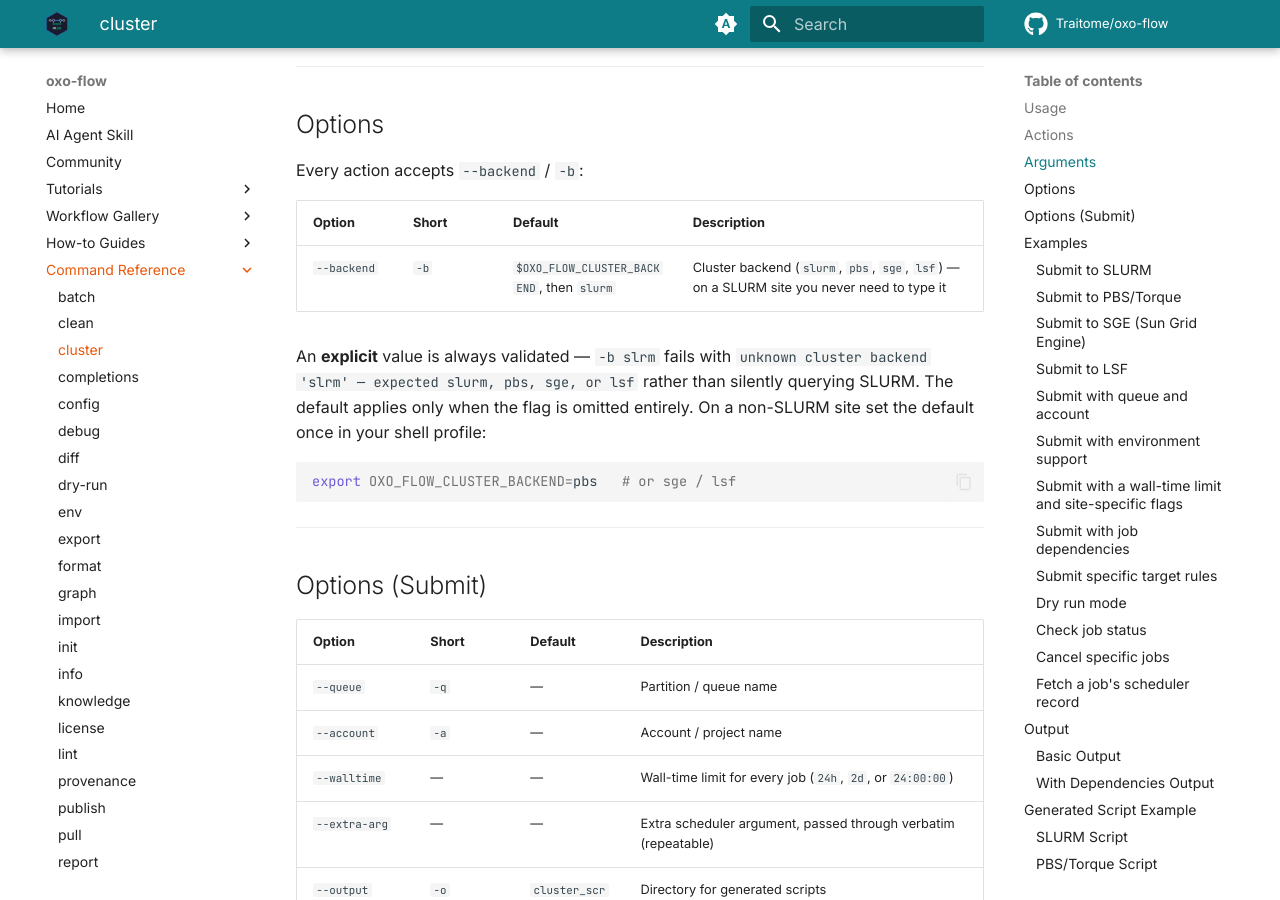
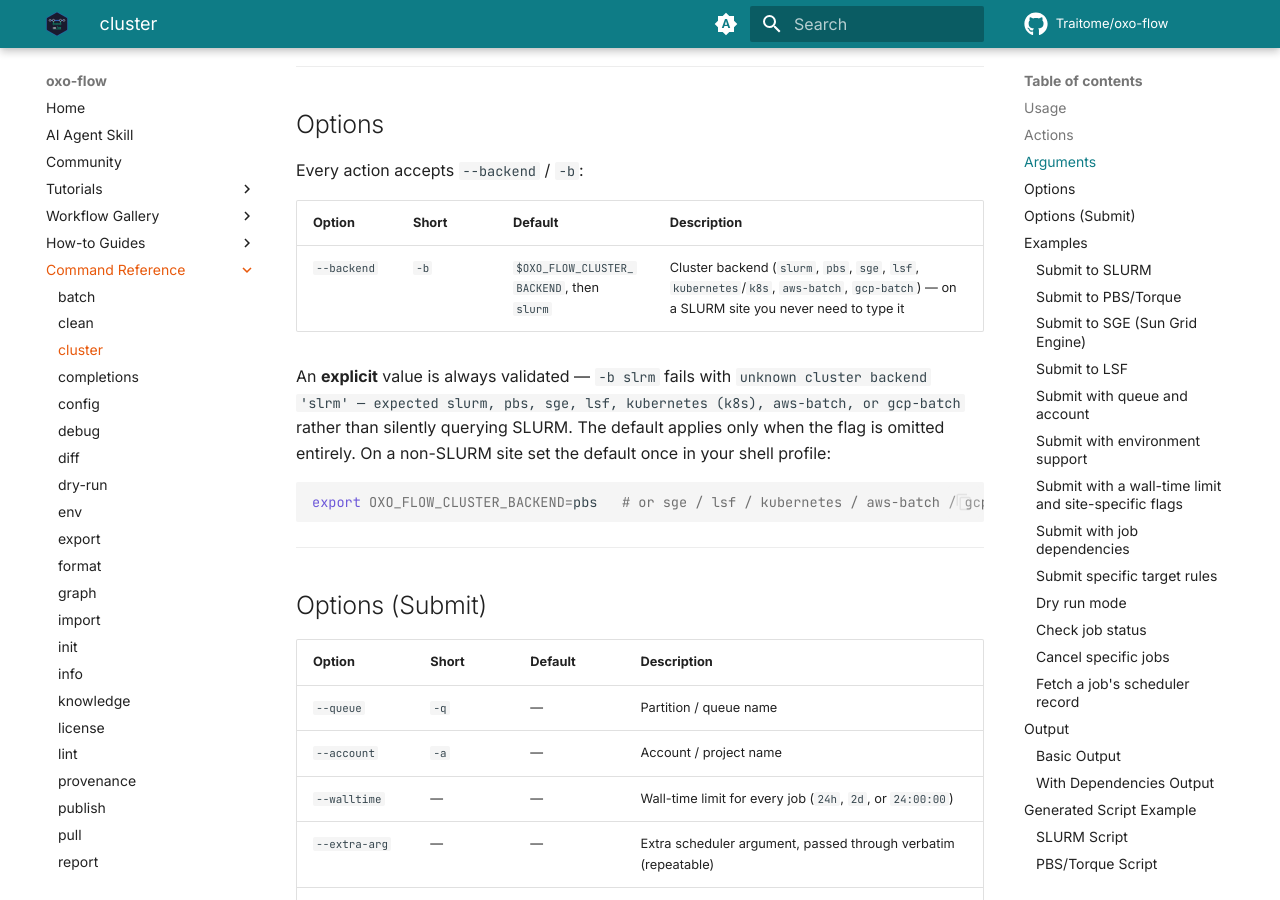
Before and after one commit to Traitome/oxo-flow, an MkDocs documentation site: the page built from docs/guide/src/commands/cluster.md, in a window 1280 px wide and 900 px high, scrolled down 1157 px. Built offline with MkDocs 1.6.1 and Material for MkDocs 9.7.7, drawn with Linux system fonts in a browser that asks for light colours; comment, search, counter and statistics services are not loaded; the version menu is left out.

Commit message:
docs(cli): document kubernetes/aws-batch/gcp-batch cluster backends and deep-check D005
PR #997 added three cloud backends (k8s, aws-batch, gcp-batch) and the
biological-header deep check D005, but every user-facing string and doc
still said the backend set was 'slurm, pbs, sge, or lsf' and the D-code
catalog stopped at D004. This closes both doc-drift blockers from the
CLI-cluster audit:

- error text in cluster.rs + run_cluster.rs and all four clap help
  strings in main.rs now list all seven backends (with k8s alias);
  the unknown-backend test asserts the new list
- cluster.md backend option row + example comment, run-on-cluster.md
  intro + scheduler table (cloud rows marked 'spec generation'), and
  the AGENTS.md OXO_FLOW_CLUSTER_BACKEND row
- test.md D-code table gains D005 (biological header contract via
  [[types]] spec); 'D001–D004' phrasing corrected to D001–D005 in
  test.md and architecture.md

Co-Authored-By: Claude Code <noreply@anthropic.com>

````diff
--- a/docs/guide/src/commands/cluster.md
+++ b/docs/guide/src/commands/cluster.md
@@ -45,16 +45,16 @@ Every action accepts `--backend` / `-b`:
 
 | Option | Short | Default | Description |
 |---|---|---|---|
-| `--backend` | `-b` | `$OXO_FLOW_CLUSTER_BACKEND`, then `slurm` | Cluster backend (`slurm`, `pbs`, `sge`, `lsf`) — on a SLURM site you never need to type it |
+| `--backend` | `-b` | `$OXO_FLOW_CLUSTER_BACKEND`, then `slurm` | Cluster backend (`slurm`, `pbs`, `sge`, `lsf`, `kubernetes`/`k8s`, `aws-batch`, `gcp-batch`) — on a SLURM site you never need to type it |
 
 An **explicit** value is always validated — `-b slrm` fails with
-`unknown cluster backend 'slrm' — expected slurm, pbs, sge, or lsf` rather
+`unknown cluster backend 'slrm' — expected slurm, pbs, sge, lsf, kubernetes (k8s), aws-batch, or gcp-batch` rather
 than silently querying SLURM. The default applies only when the flag is
 omitted entirely. On a non-SLURM site set the default once in your shell
 profile:
 
 ```bash
-export OXO_FLOW_CLUSTER_BACKEND=pbs   # or sge / lsf
+export OXO_FLOW_CLUSTER_BACKEND=pbs   # or sge / lsf / kubernetes / aws-batch / gcp-batch
 ```
 
 ---
--- a/docs/guide/src/how-to/run-on-cluster.md
+++ b/docs/guide/src/how-to/run-on-cluster.md
@@ -1,6 +1,6 @@
 # Run on a Cluster
 
-This guide explains how to execute oxo-flow workflows on HPC clusters using SLURM, PBS, SGE, and LSF backends.
+This guide explains how to execute oxo-flow workflows on HPC and cloud backends: the schedulers SLURM, PBS, SGE, and LSF, plus Kubernetes, AWS Batch, and GCP Batch for cloud runs.
 
 ---
 
@@ -29,6 +29,9 @@ There are two ways to reach a scheduler, and they suit different jobs:
 | **PBS/Torque** | Supported | `#PBS` |
 | **SGE** | Supported | `#$` |
 | **LSF** | Supported | `#BSUB` |
+| **Kubernetes** | Supported (spec generation) | `k8s Job` |
+| **AWS Batch** | Supported (spec generation) | `aws-batch` |
+| **GCP Batch** | Supported (spec generation) | `gcp-batch` |
 
 ---
 
@@ -463,7 +466,8 @@ Every cluster action resolves its backend the same way: the `--backend` /
 SLURM site you never type `-b`; on a PBS site set the environment variable
 once (`export OXO_FLOW_CLUSTER_BACKEND=pbs`). An explicit-but-typoed value
 is still rejected outright (`unknown cluster backend '…' — expected slurm,
-pbs, sge, or lsf`) — the default never swallows a bad name.
+pbs, sge, lsf, kubernetes (k8s), aws-batch, or gcp-batch`) — the default
+never swallows a bad name.
 
 ---
 
````
Also changed, not shown: AGENTS.md (+1 -1 lines), docs/guide/src/commands/test.md (+2 -1 lines), docs/guide/src/reference/architecture.md (+1 -1 lines), 3 other files.
